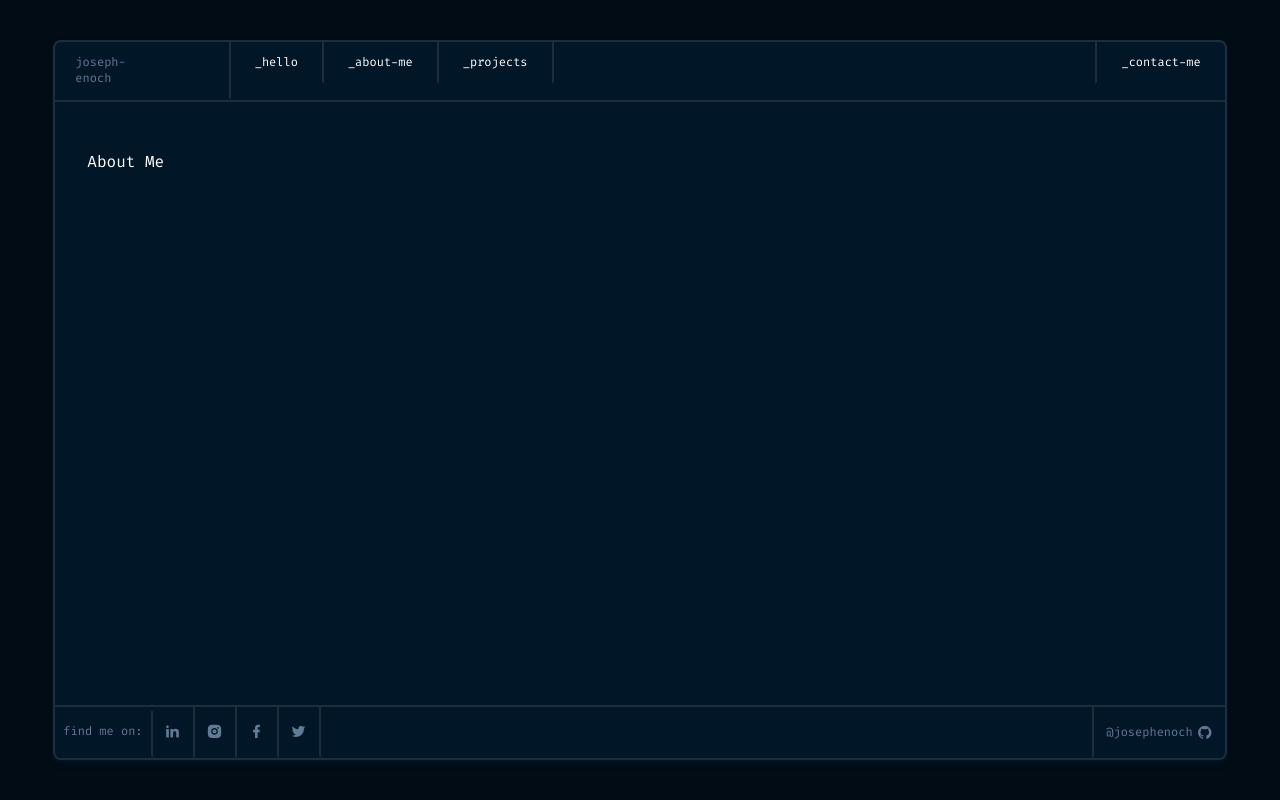
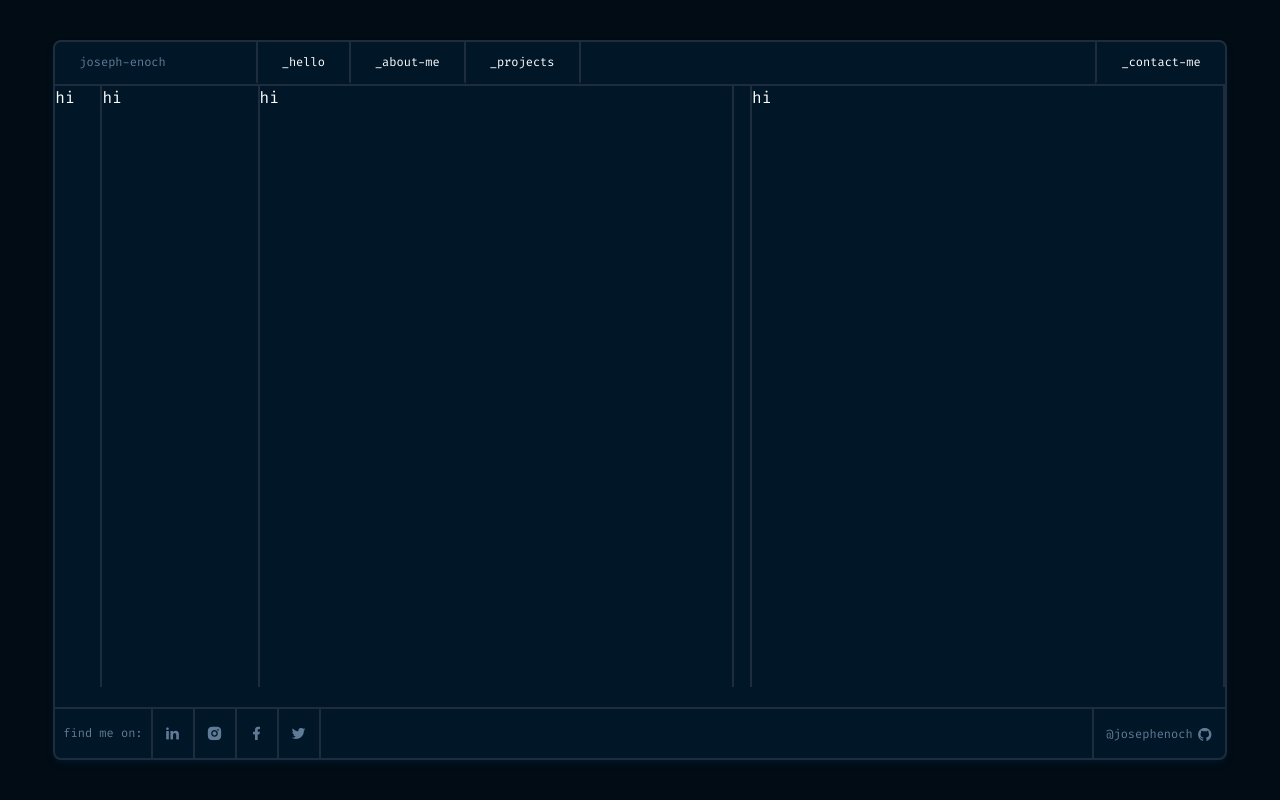
Before and after one commit to Josephenoch/josephenoch, a Next.js app: page /about-me in a window 1280 px wide. Built offline with nearby package versions, Linux system fonts and the light colour scheme.

Commit message:
:art: used new component folder structures

```diff
--- a/components/Layout.jsx
+++ b/components/Layout/Layout.jsx
@@ -36,11 +36,15 @@ export const Layout = ({children}) => {
               handleNav={handleNav}
             />
         </div>
-
-        <div className={`border-t-2 absolute bottom-0 border-t-lines flex w-full ${nav?"opacity-100":"opacity-0 lg:opacity-100"} transition-all ease-in-out duration-1000`}>
+        <div className={` overflow-auto max-h-[84%] h-[84%] text-white `}>
+          <div className={`max-h-full h-full ${nav?"opacity-0 lg:opacity-100 ":"opacity-100 transition-all delay-1000 ease-in-out  duration-1000"}`}>
+            {children}
+          </div>
+        </div>
+        <div className={`border-t-2 absolute bottom-[-2px] border-t-lines flex w-full ${nav?"opacity-100":"opacity-0 lg:opacity-100"} transition-all ease-in-out duration-1000`}>
           <Link href="" >
             <h1 className="text-secondary text-xs inline-block border-r-2
-            border-r-lines px-2 py-3 border-b-primary-lighter hover:transition-[border] ease-in-out border-b-2 w-full lg:w-fit mt-1">
+            border-r-lines px-2 py-4 border-b-primary-lighter hover:transition-[border] ease-in-out border-b-2 w-full lg:w-fit">
                 find me on:
             </h1>
           </Link>
@@ -53,11 +57,7 @@ export const Layout = ({children}) => {
             <span className='text-xs mr-1 hidden lg:inline'>@josephenoch </span> <i className="ri-github-fill"></i>
           </a>
         </div>
-        <div className={` overflow-auto max-h-[85%] h-[85%] text-white `}>
-          <div className={`max-h-full h-full ${nav?"opacity-0 lg:opacity-100 ":"opacity-100 transition-all delay-1000 ease-in-out  duration-1000"}`}>
-            {children}
-          </div>
-        </div>
+
       </div>
 
     </div>
--- a/components/NavBar.jsx
+++ b/components/Layout/NavBar.jsx
@@ -9,8 +9,8 @@ export const NavBar = ({nav, handleNav}) => {
   }
   return (
     <>
-        <div className="flex w-full lg:w-[15%]">
-            <h1 className=" text-sm lg:text-xs lg:border-b-2 lg:border-b-primary-lighter lg:border-r-2 lg:border-r-lines pr-24 pl-5 w-[85%] lg:w-fit text-secondary inline-block px-6 py-3">joseph-enoch</h1>
+        <div className="flex w-full lg:w-52">
+            <h1 className=" text-sm lg:text-xs lg:border-b-2 lg:border-b-primary-lighter lg:border-r-2 lg:border-r-lines w-full text-secondary inline-block pl-6 py-3">joseph-enoch</h1>
 
             <button onClick={handleNav} className="flex justify-center w-[15%] items-center text-[20px] text-secondary lg:hidden">
                 {nav?<i className="ri-close-line"></i>:<i className="ri-menu-line"></i>}
--- a/components/SnakeGame.jsx
+++ b/components/SnakeGame/SnakeGame.jsx
@@ -1,6 +1,6 @@
 import React,{ useState, useEffect} from 'react'
 
-import Styles from "../styles/SnakeGame.module.css"
+import Styles from "../../styles/SnakeGame.module.css"
 
 export const SnakeGame = () => {
   const [snakeBody, setSnakeBody] = useState([
--- a/pages/_app.jsx
+++ b/pages/_app.jsx
@@ -1,4 +1,4 @@
-import { Layout } from '../components/Layout'
+import { Layout } from '../components/Layout/Layout'
 import '../styles/globals.css'
 import 'remixicon/fonts/remixicon.css'
 
--- a/pages/about-me.jsx
+++ b/pages/about-me.jsx
@@ -2,8 +2,19 @@ import React from 'react'
 
 const AboutMe = () => {
   return (
-    <div className="px-8 py-12">
-        <h1>About Me</h1>
+    <div className="h-full flex">
+      <div className="w-12 h-full border-r-2 border-r-lines">
+        hi
+      </div>
+      <div className="w-40 pr-4 h-full border-r-2 border-r-lines">
+        hi
+      </div>
+      <div className="w-[41.4%] h-full border-r-2 border-r-lines">
+        hi
+      </div>
+      <div className="w-[41.4%] h-full ml-4 border-x-2 border-x-lines">
+        hi
+      </div>
     </div>
   )
 }
--- a/pages/hello.jsx
+++ /dev/null
@@ -1,11 +0,0 @@
-import React from 'react'
-
-const hello = () => {
-  return (
-    <div className="px-8 py-12">
-    <   h1>Holla</h1>
-    </div>
-  )
-}
-
-export default hello
--- a/pages/index.jsx
+++ b/pages/index.jsx
@@ -2,7 +2,7 @@ import Head from 'next/head'
 import Typewriter from 'typewriter-effect'
 
 import { useRef } from 'react';
-import { SnakeGame } from '../components/SnakeGame';
+import { SnakeGame } from '../components/SnakeGame/SnakeGame';
 
 export default function Home() {
   const typewriterRef = useRef()
```
Also changed, not shown: components/Layout/PageTitle.jsx (renamed from components/PageTitle.jsx), components/Layout/SocialIcon.jsx (renamed from components/SocialIcon.jsx).
